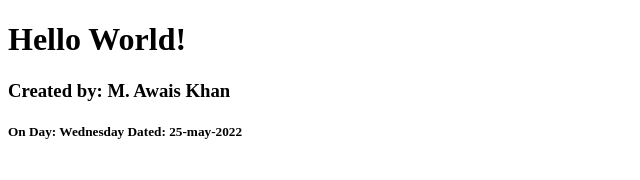
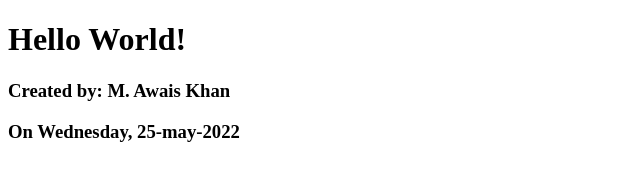
Before and after one commit to EngrAwaisKhan/Bootcamp2020-OnlineTutorial-01, a plain HTML site: page index.html in a window 1280 px wide. Shown: the full height of the page, 0-640 px from the left. Drawn offline with Linux system fonts and the light colour scheme.

Commit message:
Update index.html

```diff
--- a/index.html
+++ b/index.html
@@ -9,9 +9,6 @@
 <body>
     <h1>Hello World!</h1>
     <h3>Created by: M. Awais Khan</h3>
-    <h5>On
-        Day: Wednesday
-        Dated: 25-may-2022
-    </h5>
+    <h3>On Wednesday, 25-may-2022</h3>
 </body>
 </html>
```
